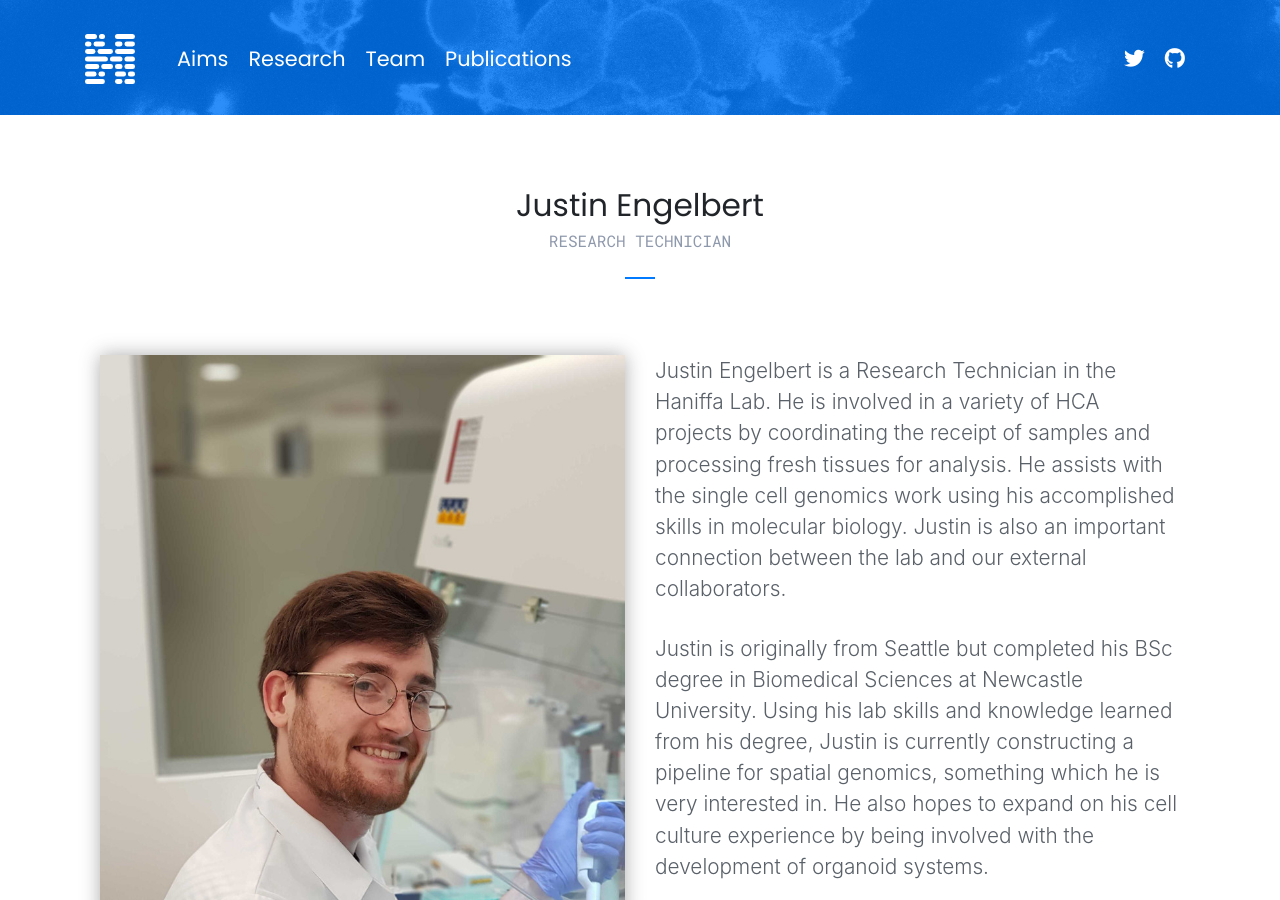
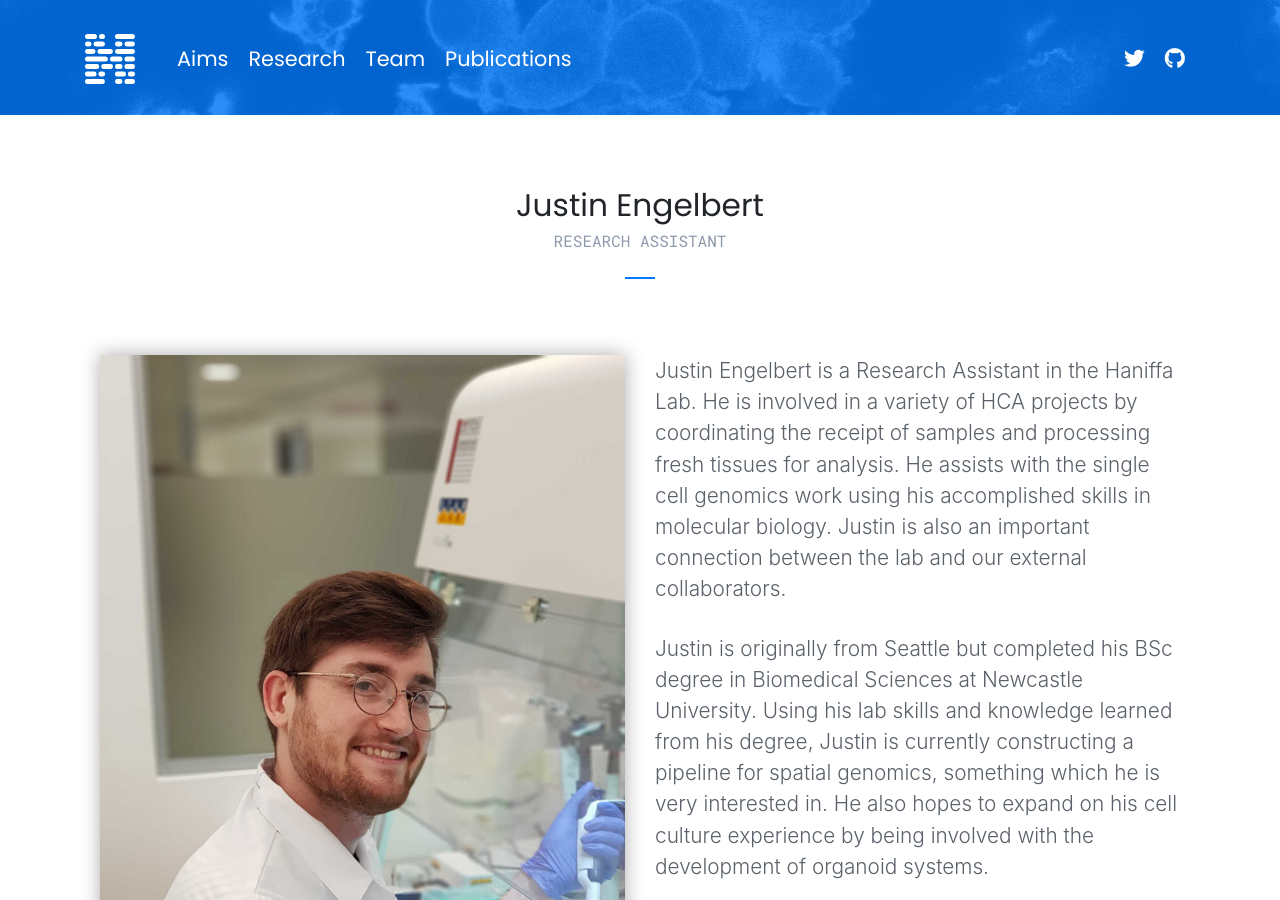
Before and after one commit to haniffalab/haniffalab.github.io, a Jekyll site: the page built from _team/justin-engelbert.markdown, in a window 1280 px wide and 900 px high. Built offline with Jekyll 4.4.1, drawn with Linux system fonts in a browser that asks for light colours; nearby versions of some CDN libraries.

Commit message:
updated Justin's job role

```diff
--- a/_team/justin-engelbert.markdown
+++ b/_team/justin-engelbert.markdown
@@ -2,11 +2,11 @@
 layout: team
 name:  "Justin Engelbert"
 category: "team"
-position: "Research Technician"
+position: "Research Assistant"
 thumbnail: "justin-engelbert.webp"
 image: "justin-engelbert-full.jpg"
 ---
-Justin Engelbert is a Research Technician in the Haniffa Lab. He is involved in a variety of HCA projects by coordinating the receipt of samples and processing fresh tissues for analysis. He assists with the single cell genomics work using his accomplished skills in molecular biology. Justin is also an important connection between the lab and our external collaborators.
+Justin Engelbert is a Research Assistant in the Haniffa Lab. He is involved in a variety of HCA projects by coordinating the receipt of samples and processing fresh tissues for analysis. He assists with the single cell genomics work using his accomplished skills in molecular biology. Justin is also an important connection between the lab and our external collaborators.
 
 Justin is originally from Seattle but completed his BSc degree in Biomedical Sciences at Newcastle University. Using his lab skills and knowledge learned from his degree, Justin is currently constructing a pipeline for spatial genomics, something which he is very interested in. He also hopes to expand on his cell culture experience by being involved with the development of organoid systems.
 
```
